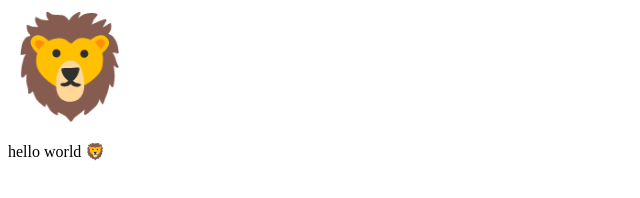
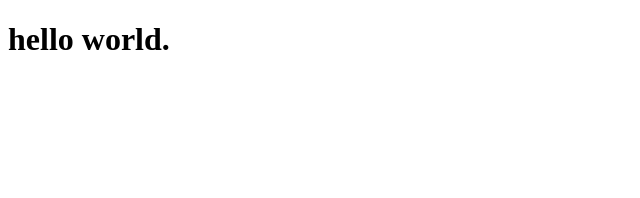
Before and after one commit to joshuavisperas/My_First_Repo, a plain HTML site: page index.html in a window 1280 px wide. Shown: the whole page, without its empty margins (0-640 px from the left). Drawn offline with Linux system fonts and the light colour scheme.

Commit message:
Update index.html

```diff
--- a/index.html
+++ b/index.html
@@ -7,7 +7,6 @@
     <title>test webpage</title>
 </head>
 <body>
-    <span style='font-size:100px;'>&#129409;</span>
-    <p>hello world &#129409;</p>
+    <h1>hello world. </h1>
 </body>
 </html>
```
